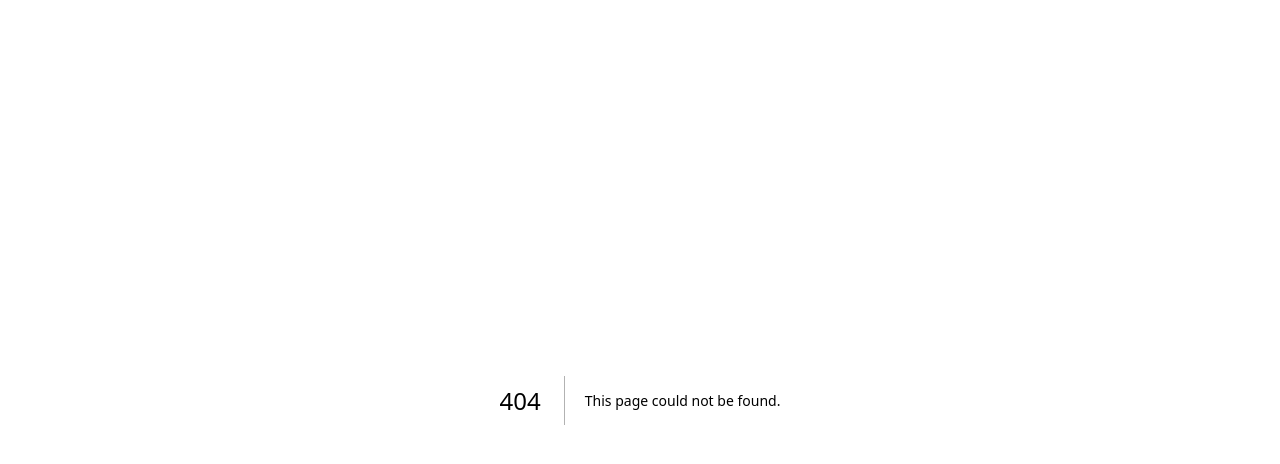
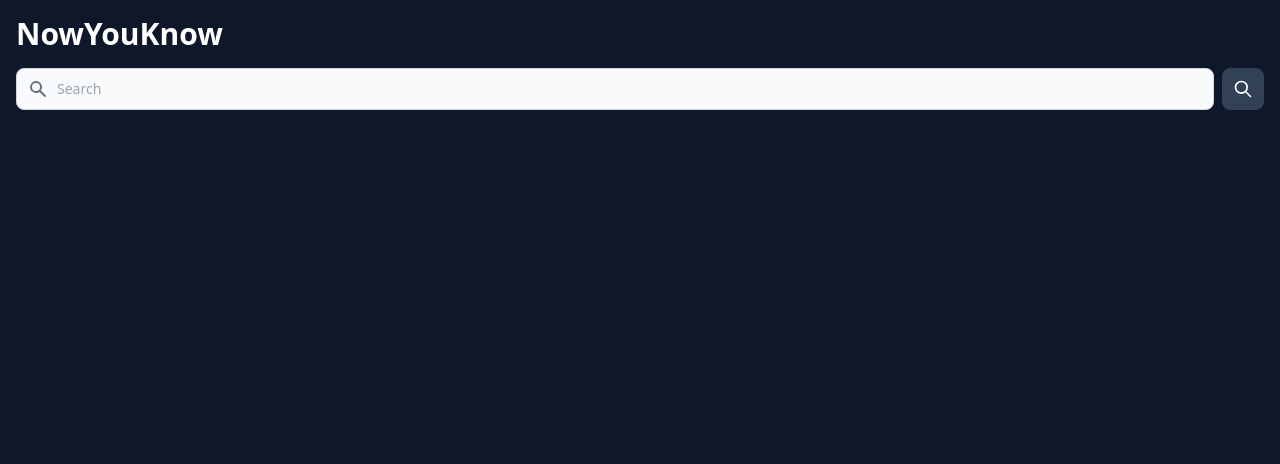
Before and after one commit to ralsuwaidi/nowyouknow, a Next.js app: page /list in a window 1280 px wide. Before the commit this address had no page. Shown: the top 464 px of the page. Built offline with nearby package versions, Linux system fonts and the light colour scheme.

Commit message:
list movie

```diff
--- a/pages/index.tsx
+++ b/pages/index.tsx
@@ -67,7 +67,7 @@
 
 const Home: NextPage = () => {
   return (
-    <div className="flex bg-slate-900 min-h-screen flex-col justify-center ">
+    <div >
       <Head>
         <title>Arcane: A Fantasy Novel of Magic and Intrigue</title>
         <link rel="icon" href="/favicon.ico" />
@@ -113,7 +113,7 @@
       </Parallax>
 
 
-      <main className="flex flex-1 flex-col mt-6 mx-4 ">
+      <main className=" mt-6 mx-4 ">
         <div className=' mx-auto max-w-2xl'>
 
           <div className=' flex gap-2'>
--- /dev/null
+++ b/pages/list.tsx
@@ -0,0 +1,32 @@
+import { NextPage } from "next"
+
+
+
+const MovieList: NextPage = () => {
+    return (
+        <div className=" mx-4 mt-4">
+
+            <p className=" text-white text-3xl font-bold">NowYouKnow</p>
+
+
+
+            <form className="flex items-center mt-4">
+                <label htmlFor="simple-search" className="sr-only">Search</label>
+                <div className="relative w-full">
+                    <div className="absolute inset-y-0 left-0 flex items-center pl-3 pointer-events-none">
+                        <svg aria-hidden="true" className="w-5 h-5 text-gray-500 dark:text-gray-400" fill="currentColor" viewBox="0 0 20 20" xmlns="http://www.w3.org/2000/svg"><path fill-rule="evenodd" d="M8 4a4 4 0 100 8 4 4 0 000-8zM2 8a6 6 0 1110.89 3.476l4.817 4.817a1 1 0 01-1.414 1.414l-4.816-4.816A6 6 0 012 8z" clip-rule="evenodd"></path></svg>
+                    </div>
+                    <input type="text" id="simple-search" className="bg-gray-50 border border-gray-300 text-gray-900 text-sm rounded-lg focus:ring-slate-500 focus:border-slate-500 block w-full pl-10 p-2.5  dark:bg-gray-700 dark:border-gray-600 dark:placeholder-gray-400 dark:text-white dark:focus:ring-slate-500 dark:focus:border-slate-500" placeholder="Search" required />
+                </div>
+                <button type="submit" className="p-2.5 ml-2 text-sm font-medium text-white bg-slate-700 rounded-lg border border-slate-700 hover:bg-slate-800 focus:ring-4 focus:outline-none focus:ring-slate-300 dark:bg-slate-600 dark:hover:bg-slate-700 dark:focus:ring-slate-800">
+                    <svg className="w-5 h-5" fill="none" stroke="currentColor" viewBox="0 0 24 24" xmlns="http://www.w3.org/2000/svg"><path stroke-linecap="round" stroke-linejoin="round" stroke-width="2" d="M21 21l-6-6m2-5a7 7 0 11-14 0 7 7 0 0114 0z"></path></svg>
+                    <span className="sr-only">Search</span>
+                </button>
+            </form>
+
+        </div>
+    )
+}
+
+
+export default MovieList
```
